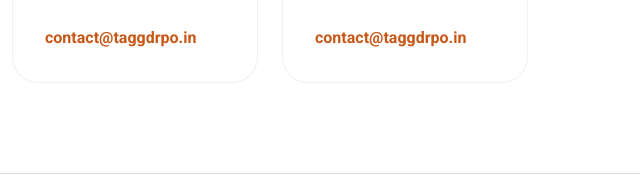
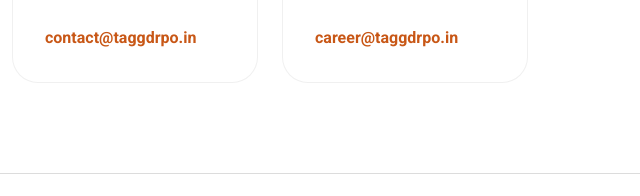
Before and after one commit to Vishalkora-Mern/taggdrpo, a plain HTML site: page index.html in a window 1280 px wide. Shown: the part 4987-5183 px from the top of the page, 640-1280 px from the left. Drawn offline with Linux system fonts and the light colour scheme.

Commit message:
typi changes

```diff
--- a/index.html
+++ b/index.html
@@ -323,7 +323,7 @@
                     <span class="card-label">Corporate Office</span>
                     <p class="contact-card-address">A-10 Infocity, Sector-34, Gurugram, Haryana – 122001</p>
                     <p class="contact-card-address">Phone: +91 124 442 7080</p>
-                    <a href="mailto:contact@taggdrpo.in" class="contact-card-link">contact@taggdrpo.in</a>
+                    <a href="mailto:career@taggdrpo.in" class="contact-card-link">career@taggdrpo.in</a>
                   </article>
                 </div>
               </div>
```
